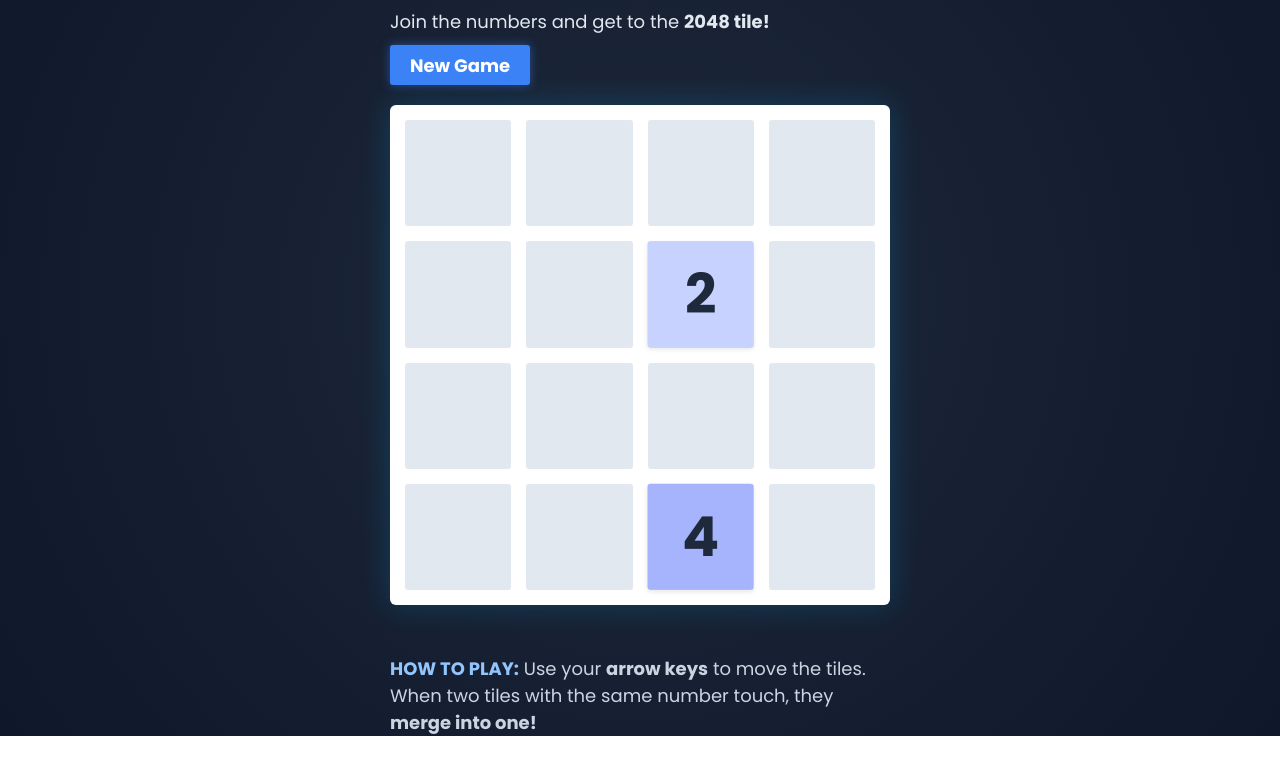
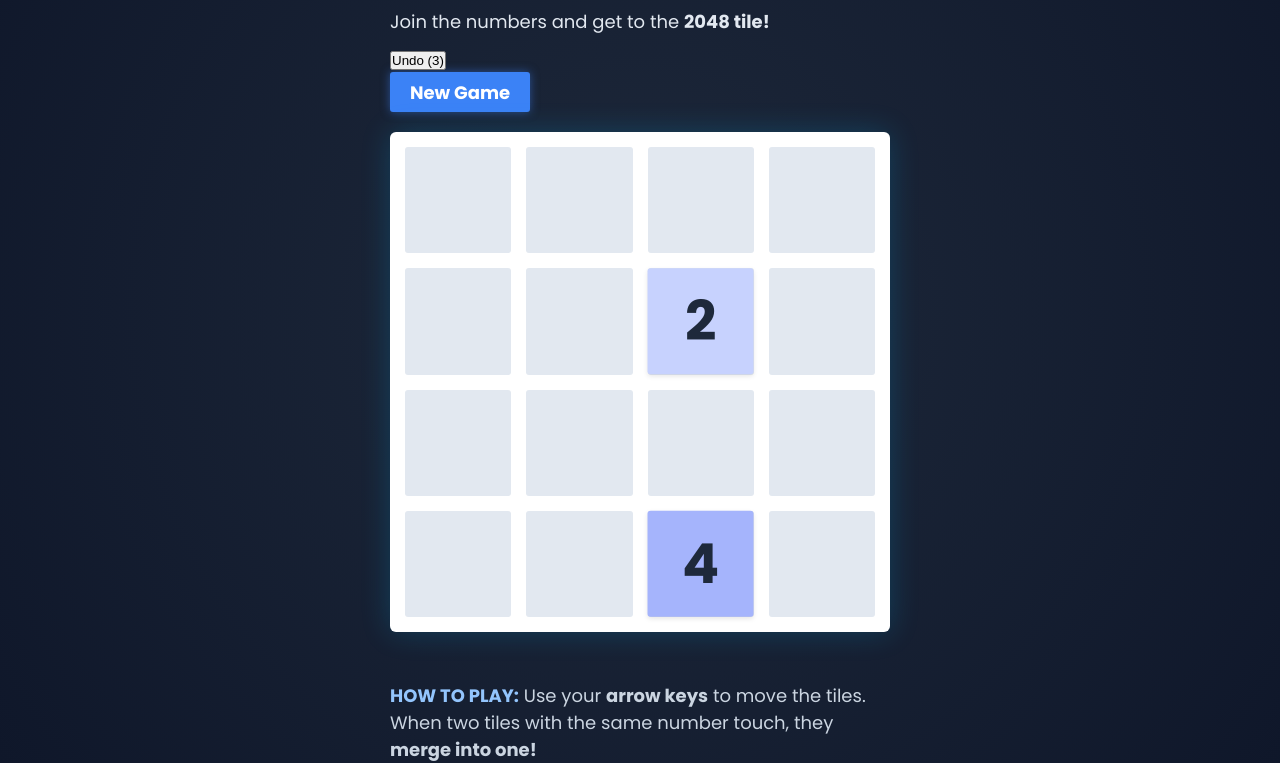
Before and after one commit to TechnoDictions/2048-v2, a plain HTML site: page index.html in a window 1280 px wide. Shown: the part 139-902 px from the top of the page. Before the commit the page ends 875 px from the top, so only its background shows below. Drawn offline with Linux system fonts and the light colour scheme.

Commit message:
Update index.html

```diff
--- a/index.html
+++ b/index.html
@@ -23,7 +23,10 @@
         </div>
         <div class="game-intro">
             <p class="game-intro-text">Join the numbers and get to the <strong>2048 tile!</strong></p>
-            <button class="restart-button">New Game</button>
+            <div class="buttons-wrapper">
+                <button class="undo-button">Undo (3)</button>
+                <button class="restart-button">New Game</button>
+            </div>
         </div>
 
         <div class="game-container">
```
